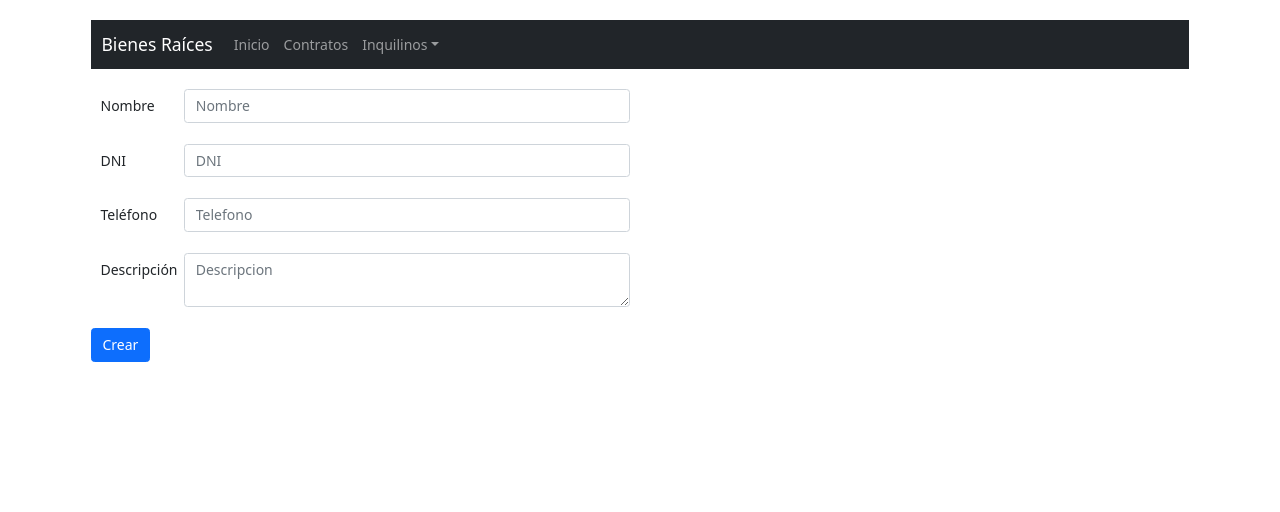
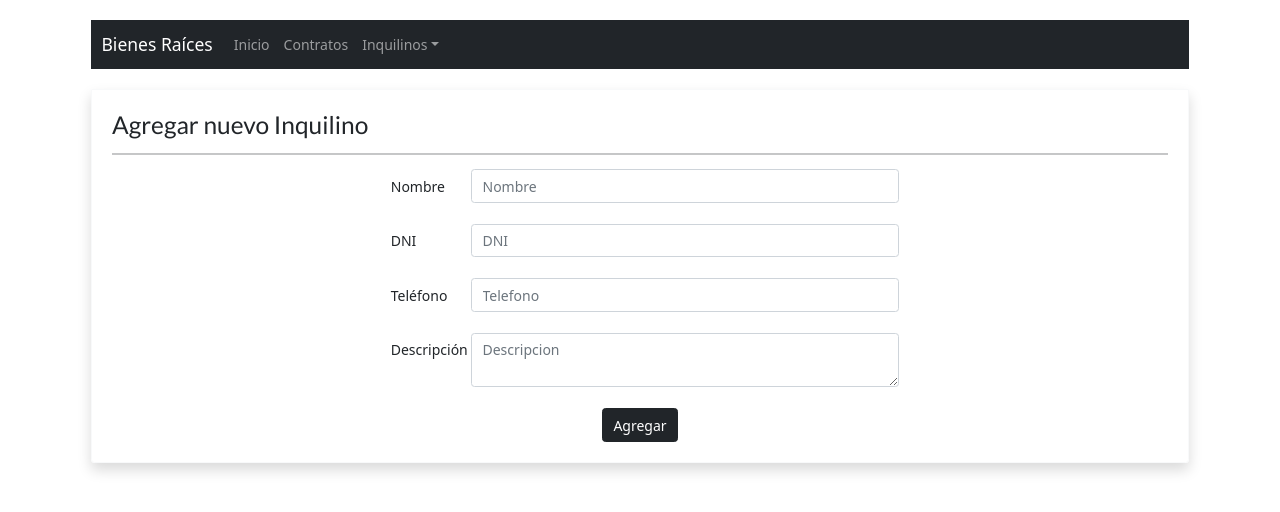
Before and after one commit to brianarrondo/real-estate, a React (Create React App) app in the folder Frontend/: page /tenant/creation in a window 1280 px wide. Shown: the top 512 px of the page. Built offline with nearby package versions, Linux system fonts and the light colour scheme.

Commit message:
Se agrega funcionalidad parar agregar y borrar un Tenant, con alertas que indican que si la operacion fue exitosa.

```diff
--- a/Frontend/package.json
+++ b/Frontend/package.json
@@ -7,6 +7,7 @@
     "@testing-library/react": "^11.2.2",
     "@testing-library/user-event": "^12.2.2",
     "axios": "^0.21.1",
+    "bootstrap": "^4.6.0",
     "bootstrap-icons": "^1.4.0",
     "react": "^17.0.1",
     "react-bs-notifier": "^6.0.0",
--- a/Frontend/src/components/Header.js
+++ b/Frontend/src/components/Header.js
@@ -24,7 +24,7 @@ const Header = () => {
                                    role="button" data-bs-toggle="dropdown" aria-expanded="false" href="#">Inquilinos</a>
                                 <ul className="dropdown-menu" aria-labelledby="navbarDropdownMenuLink">
                                     <li><Link to="/tenant/all" className="dropdown-item">Listar</Link></li>
-                                    <li><Link to="/tenant/creation" className="dropdown-item">Crear</Link></li>
+                                    <li><Link to="/tenant/creation" className="dropdown-item">Agregar</Link></li>
                                 </ul>
                             </li>
                         </ul>
--- a/Frontend/src/components/tenant/TenantCreation.js
+++ b/Frontend/src/components/tenant/TenantCreation.js
@@ -1,63 +1,65 @@
-import { useState } from 'react';
+import React, { useState, useEffect } from 'react';
 import TenantService from "../../services/TenantService";
+import Utils from "../../utils/Utils";
 
-import { AlertList } from "react-bs-notifier";
 import { useForm } from 'react-hook-form';
+import Alert from "../utils/Alert";
 
 const TenantCreation = () => {
-    const [addedSuccessfully, setAddedSuccessfully] = useState(false);
-    const { register, handleSubmit, errors } = useForm();
+    const { register, handleSubmit, errors, reset } = useForm();
+    const [tenantCreated, setTenantCreated] = useState(null);
 
-    const callback = () => {
-        alert('An essay was submitted: ');
-        return(
-            <AlertList
-                position={"top-right"}
-                alerts={[{
-                    id: 1,
-                    type: "info",
-                    message: "Hello, world"
-                }]}
-                timeout={5}
-                dismissTitle="Begone!"
-                //onDismiss={onDismissed}
-            />
-        );
-        setAddedSuccessfully(true);
+    const createTenant = (formData) => {
+        TenantService.createTenant(formData, () => { setTenantCreated(formData.fullName) });
+        reset();
     };
 
-    const createTenant = (formData) => {
-        TenantService.createTenant(formData, callback);
+    const showSuccessTenantCreationAlert = () => {
+        if (tenantCreated != null) {
+            return (
+                <div key={Utils.generateKey(tenantCreated)}>
+                    <Alert type="success">
+                       El inquilino <strong>{tenantCreated}</strong> fue agregado con éxito <i className="bi bi-check-square"></i>
+                    </Alert>
+                </div>
+            );
+        }
     };
 
     return (
         <div className="container">
-            <form onSubmit={handleSubmit((formData) => createTenant(formData))}>
+            {showSuccessTenantCreationAlert()}
 
-                <div className="form-group row">
-                    <label htmlFor="name" className="col-sm-1 col-form-label form-label">Nombre</label>
-                    <div className="col-sm-5"><input type="text" className="form-control" name="fullName" placeholder="Nombre" ref={register} /></div>
+            <form onSubmit={handleSubmit((formData) => createTenant(formData))} className="basic-padding-20 shadow justify-content-center rounded-bottom border border-light">
+                <div>
+                    <h3>Agregar nuevo Inquilino</h3>
+                </div>
+
+                <hr />
+
+                <div className="form-group row justify-content-center">
+                    <label htmlFor="name" className="col-sm-2 col-md-2 col-lg-1 col-form-label form-label">Nombre</label>
+                    <div className="col-sm-7 col-md-5"><input type="text" className="form-control" name="fullName" placeholder="Nombre" ref={register} /></div>
                 </div>
                 <br />
-                <div className="form-group row">
-                    <label htmlFor="dni" className="col-sm-1 col-form-label form-label">DNI</label>
-                    <div className="col-sm-5"><input type="text" className="form-control" name="dni" placeholder="DNI" ref={register} /></div>
+                <div className="form-group row justify-content-center">
+                    <label htmlFor="dni" className="col-sm-2 col-md-2 col-lg-1 col-form-label form-label">DNI</label>
+                    <div className="col-sm-7 col-md-5"><input type="text" className="form-control" name="dni" placeholder="DNI" ref={register} /></div>
                 </div>
                 <br />
-                <div className="form-group row">
-                    <label htmlFor="phone" className="col-sm-1 col-form-label form-label">Teléfono</label>
-                    <div className="col-sm-5"><input type="text" className="form-control" name="phone" placeholder="Telefono" ref={register} /></div>
+                <div className="form-group row justify-content-center">
+                    <label htmlFor="phone" className="col-sm-2 col-md-2 col-lg-1 col-form-label form-label">Teléfono</label>
+                    <div className="col-sm-7 col-md-5"><input type="text" className="form-control" name="phone" placeholder="Telefono" ref={register} /></div>
                 </div>
                 <br />
-                <div className="form-group row">
-                    <label htmlFor="desc" className="col-sm-1 col-form-label form-label">Descripción</label>
-                    <div className="col-sm-5"><textarea type="text" className="form-control" name="description" placeholder="Descripcion" ref={register} /></div>
+                <div className="form-group row justify-content-center">
+                    <label htmlFor="desc" className="col-sm-2 col-md-2 col-lg-1 col-form-label form-label">Descripción</label>
+                    <div className="col-sm-7 col-md-5"><textarea type="text" className="form-control" name="description" placeholder="Descripcion" ref={register} /></div>
                 </div>
                 <br />
-                <div className="row">
-                    <div className="col-sm-10"><button type="submit" className="btn btn-primary">Crear</button></div>
+                <div className="form-group row justify-content-center">
+                    <div className="col-sm-5 col-md-5 align-center"><button type="submit" className="btn btn-dark">Agregar</button></div>
                 </div>
-
             </form>
         </div>
     );
--- /dev/null
+++ b/Frontend/src/components/utils/Alert.js
@@ -0,0 +1,24 @@
+import React, { useEffect } from "react";
+
+const Alert = ({ children, type }) => {
+
+    /* Luego de renderizar por primera vez, se lanza un timeout para cerrar la alerta */
+    useEffect(() => {
+        let alertNode = document.querySelector("#success-alert");
+        let alert = new window.bootstrap.Alert(alertNode);
+        setTimeout(() => {
+            alert.close();
+        }, 2000);
+    }, []);
+
+    return (
+        <div id="success-alert" className={"alert alert-"+ type +" alert-dismissible show fade fixed-top"} role="alert">
+            <div>
+                {children}
+                <button type="button" className="btn-close" data-bs-dismiss="alert" aria-label="Close"></button>
+            </div>
+        </div>
+    );
+};
+
+export default Alert;
--- a/Frontend/src/components/utils/DeleteConfirmModal.js
+++ b/Frontend/src/components/utils/DeleteConfirmModal.js
@@ -1,9 +1,9 @@
 import React from "react";
 
-const DeleteConfirmModal = ({ title, onClick, children }) => {
+const DeleteConfirmModal = ({ title, onClick, id, children }) => {
 
     return(
-        <div className="modal fade" id="confirmDeleteModal" tabIndex="-1" aria-labelledby="exampleModalLabel" aria-hidden="true">
+        <div className="modal fade" id={id} tabIndex="-1" aria-labelledby="exampleModalLabel" aria-hidden="true">
             <div className="modal-dialog modal-dialog-centered">
                 <div className="modal-content">
                     <div className="modal-header">
--- a/Frontend/src/css/styles.css
+++ b/Frontend/src/css/styles.css
@@ -20,3 +20,28 @@
 .bold {
 	font-weight: bold;
 }
+
+.align-center {
+	text-align: center;
+}
+
+.basic-padding-20 {
+	padding: 20px 20px 20px 20px;
+}
+
+.basic-padding-10 {
+	padding: 10px 10px 10px 10px;
+}
+
+hr {
+	margin-top: 1rem;
+	margin-bottom: 1rem;
+	border: 0;
+	border-top: 1px solid rgba(0, 0, 0, 0.1);
+	padding-left: 2px;
+	padding-right: 2px;
+}
+
+.inner-floating-message {
+	margin: 0 auto;
+}
--- /dev/null
+++ b/Frontend/src/utils/Utils.jsx
@@ -0,0 +1,7 @@
+import baseService from "../services/BaseService";
+
+export default class Utils {
+    static generateKey(prefix) {
+        return `${ prefix }_${ new Date().getTime() }`;
+    }
+}
```
Also changed, not shown: Frontend/src/components/tenant/TenantList.js (+41 -10 lines), 2 other files (tests, documents, lock files or other folders).
